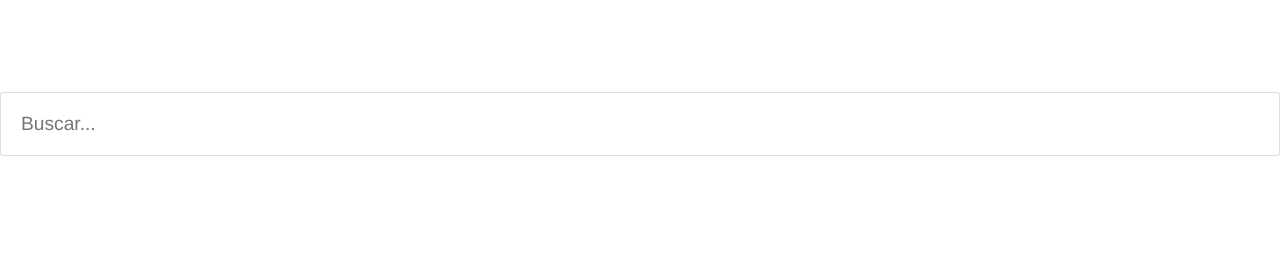
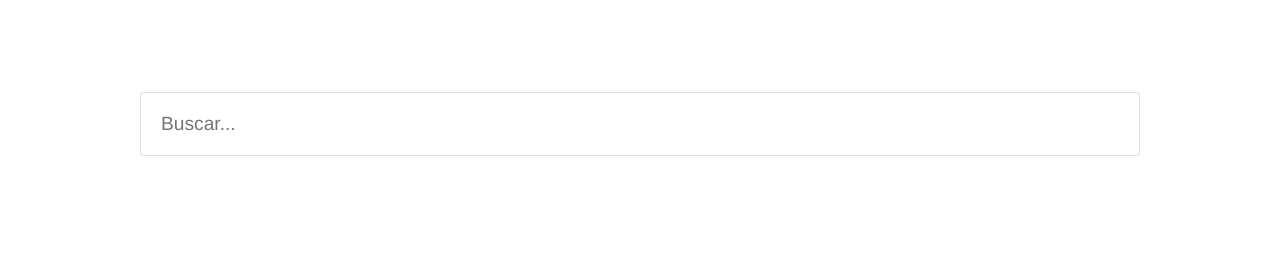
Before and after one commit to Kelvao/kelvao.github.io, a Jekyll site: the page built from blog/index.html, in a window 1280 px wide. Shown: the part 563-832 px from the top of the page. Built offline with Jekyll 4.4.1, drawn with Linux system fonts in a browser that asks for light colours; the list of posts is cut into pages by our own code.

Commit message:
Updated '_includes/search.html' via CloudCannon

```diff
--- a/_includes/search.html
+++ b/_includes/search.html
@@ -1,4 +1,11 @@
-<div id="search-container">
-    <input type="text" id="search-input" placeholder="Buscar..." />
-    <ul id="results-container"></ul>
+<div class="container column position-search">
+    <div class="header--block--input" data-aos="fade-up" data-aos-delay="" data-aos-offset="0" id="search-container">
+        <div class="header--block--input--icon">
+            <span class="feather-icon icon-search"></span>
+        </div>
+        <input class="input-search" type="text" name="" value="" placeholder="Buscar..." id="search-input">
+    </div>
+    <div class="header--block--result">
+        <ul id="results-container"></ul>
+    </div>
 </div>
```
